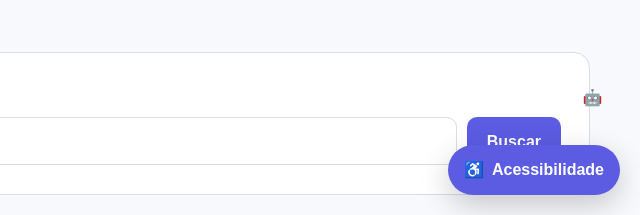
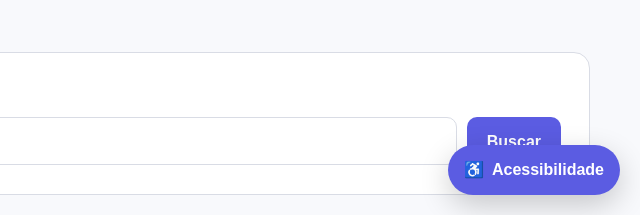
Before and after one commit to gustav440/EduAcessivel-Educacional, a website: page index.html in a window 1280 px wide. Shown: the part 585-800 px from the top of the page, 640-1280 px from the left. Drawn offline with Linux system fonts and the light colour scheme.

Commit message:
Remove botão antigo do robô

```diff
--- a/index.html
+++ b/index.html
@@ -280,10 +280,6 @@
     <!-- Assistente de IA -->
 <div id="ai-assistant">
 
-    <button id="ai-button" type="button">
-        🤖
-    </button>
-
     <div id="ai-chat" hidden>
 
         <div class="ai-header">
```
